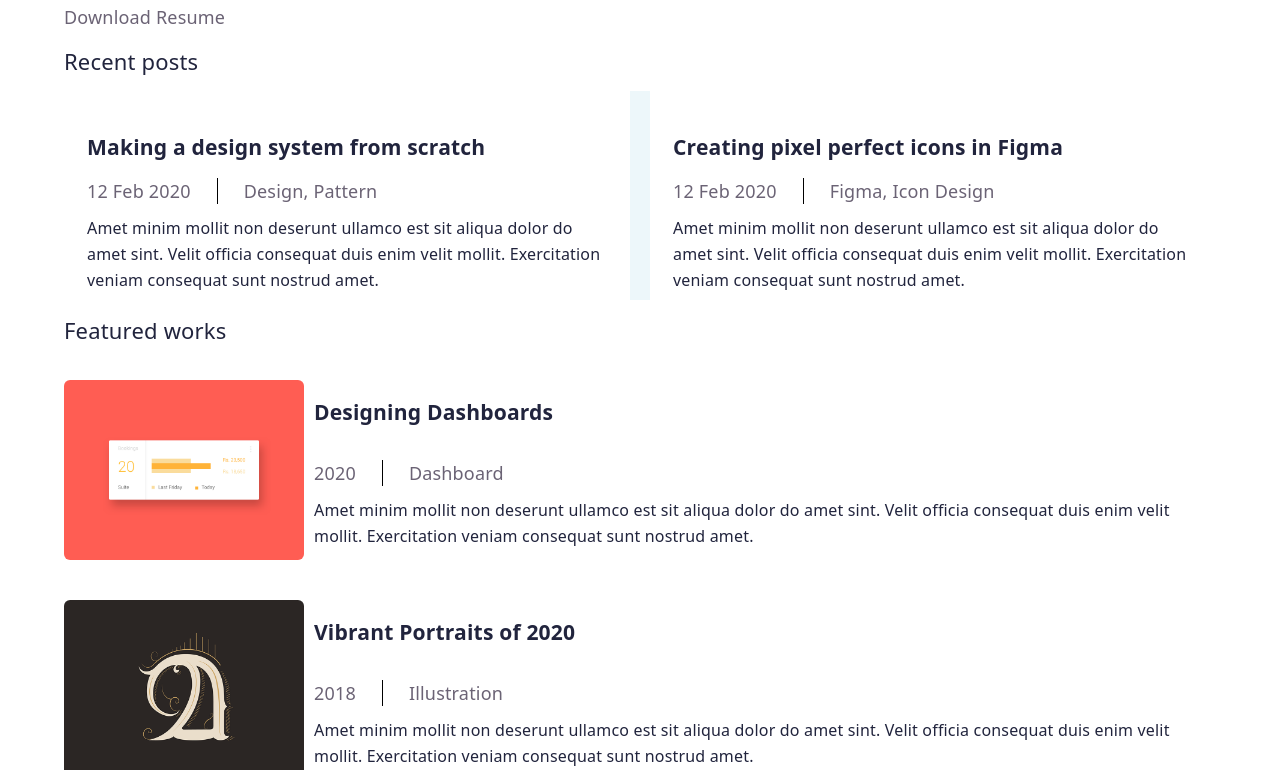
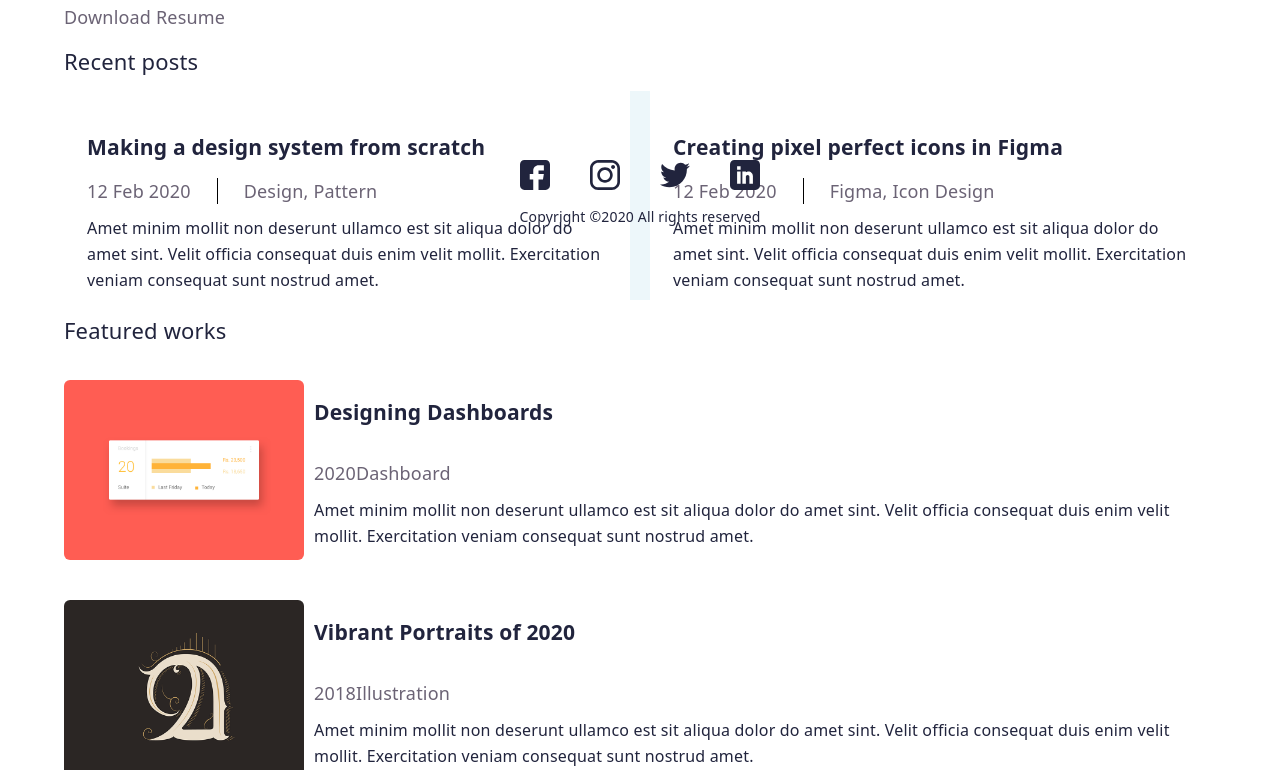
Before and after one commit to ITHUB-SPB/ithub-frontend-blog, a React (Vite) app: page / in a window 1280 px wide. Shown: the part 510-1280 px from the top of the page. Built offline with nearby package versions, Linux system fonts and the light colour scheme.

Commit message:
fix footer

```diff
--- a/src/ui/cards/cards.tsx
+++ b/src/ui/cards/cards.tsx
@@ -14,8 +14,8 @@ export default function Cards(props: CardsProps) {
       <div className="card__content">
         <h3>{props.title}</h3>
         <section className="card__meta">
-          <span className="card__meta__item">{props.date}</span>
-          <span className="card__meta__item">{props.annotation}</span>
+          <span className="card__meta__date">{props.date}</span>
+          <span className="card__meta__annotation">{props.annotation}</span>
         </section>
         <p>
           Amet minim mollit non deserunt ullamco est sit aliqua dolor do amet
--- a/src/ui/footer/footer.module.css
+++ b/src/ui/footer/footer.module.css
@@ -25,4 +25,6 @@
   flex-direction: column;
   align-items: center;
   justify-content: center;
+  position: absolute;
+  bottom: 0;
 }
```
